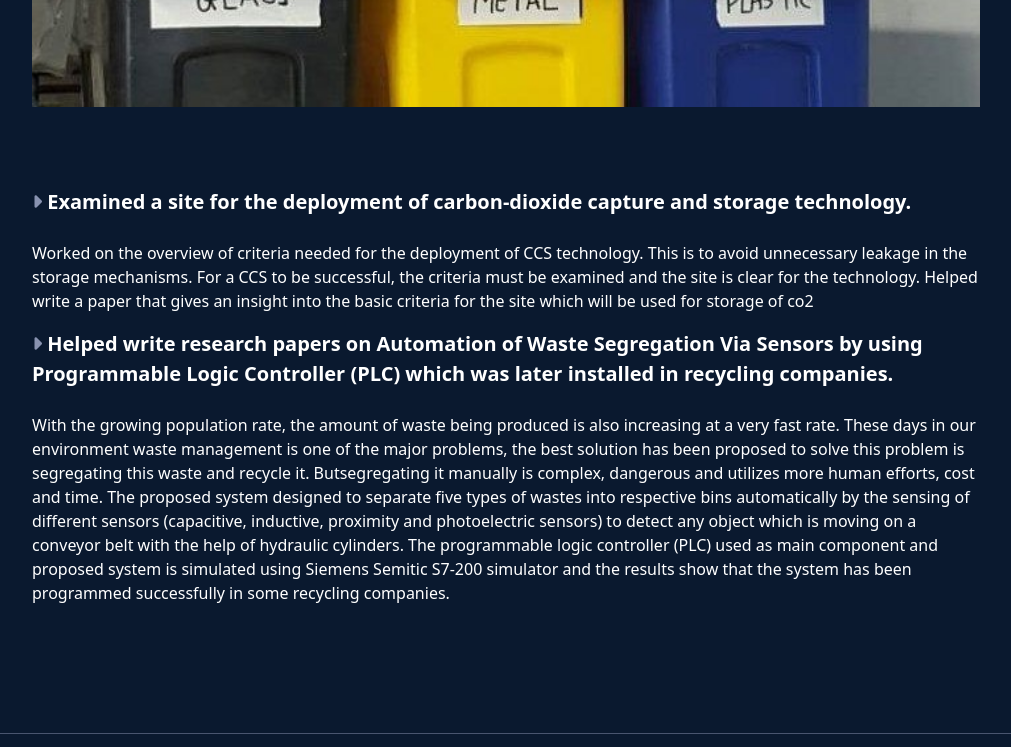
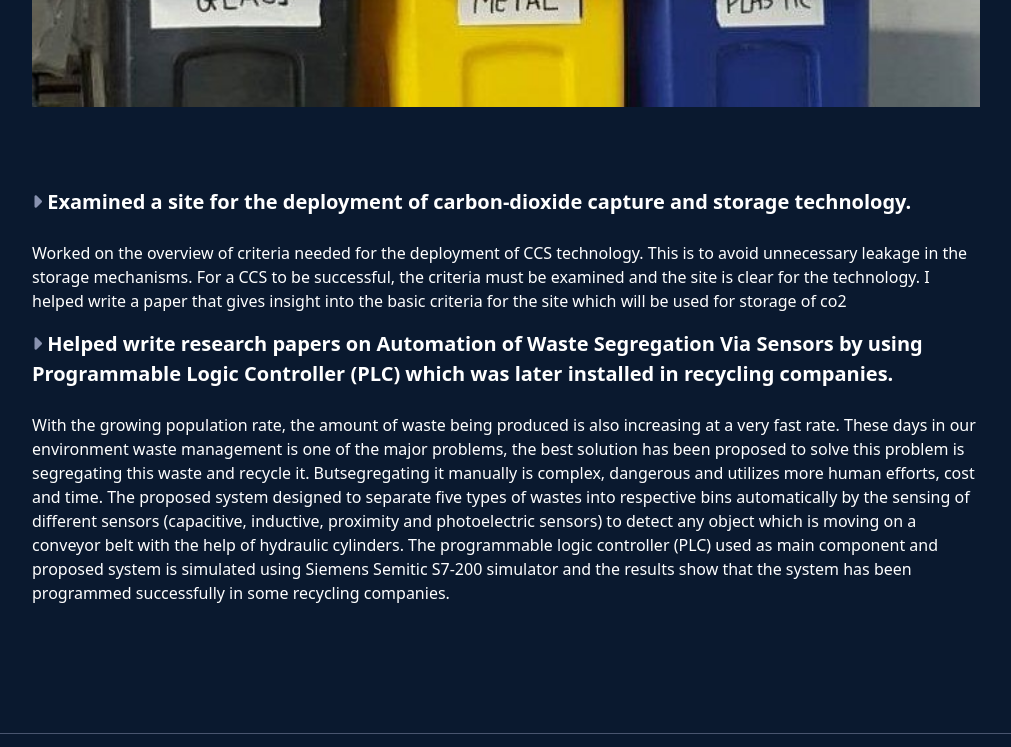
Before and after one commit to ListowelAdolwin/college-portfolio, a plain HTML site: page blog-posts/environment_p_a.html in a window 1280 px wide. Shown: the part 900-1647 px from the top of the page, without its empty margins (134-1145 px from the left). Drawn offline with nearby package versions, Linux system fonts and the light colour scheme.

Commit message:
Corrected a typo

```diff
--- a/blog-posts/environment_p_a.html
+++ b/blog-posts/environment_p_a.html
@@ -56,7 +56,7 @@
 
             Worked on the overview of criteria needed for the deployment of CCS technology. This is to avoid
             unnecessary leakage in the storage mechanisms. For a CCS to be successful, the criteria must be
-            examined and the site is clear for the technology. Helped write a paper that gives an insight into the
+            examined and the site is clear for the technology. I helped write a paper that gives insight into the
             basic criteria for the site which will be used for storage of co2
             <p>
             <div class="lead fw-bold">
```
